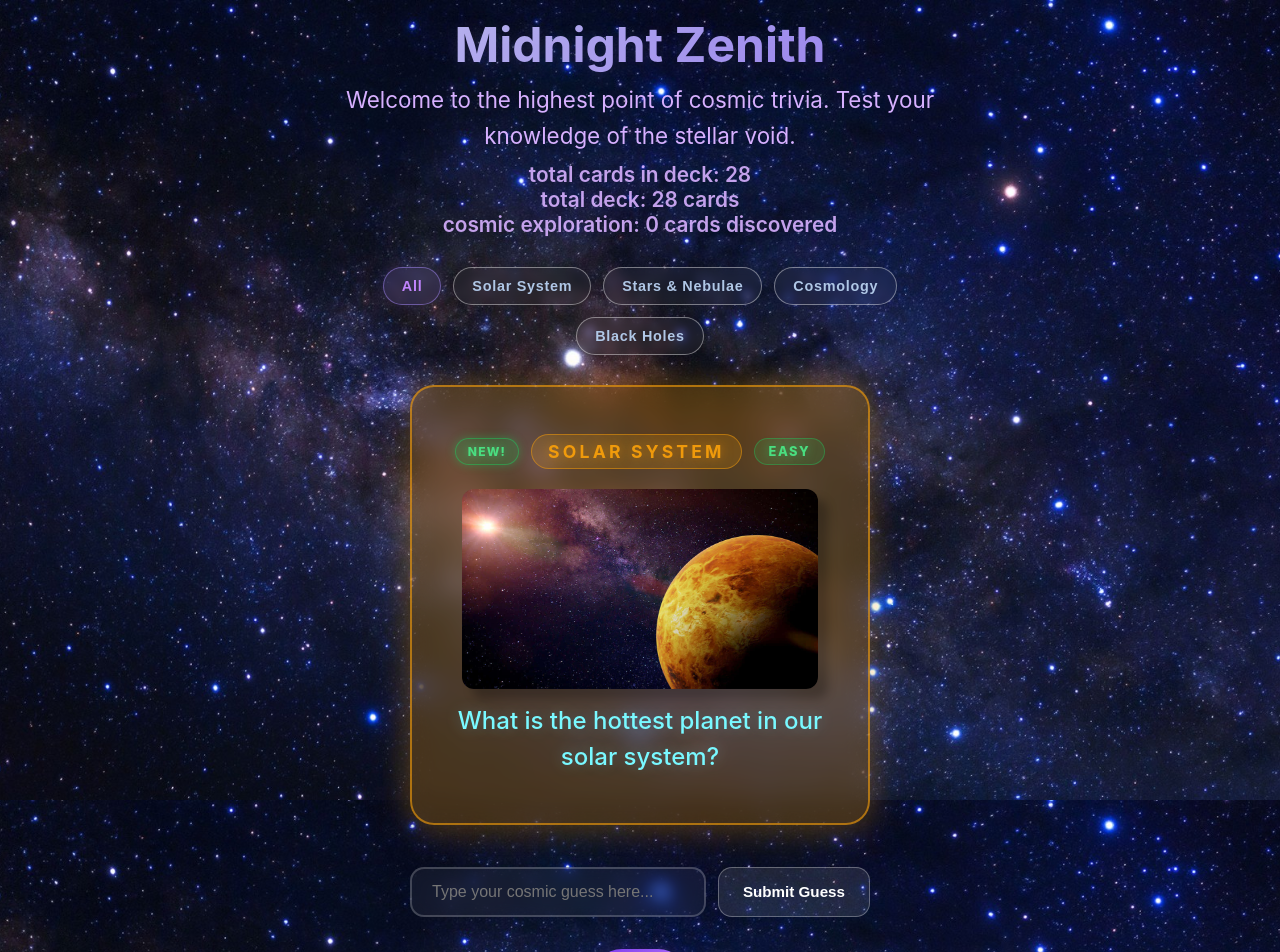
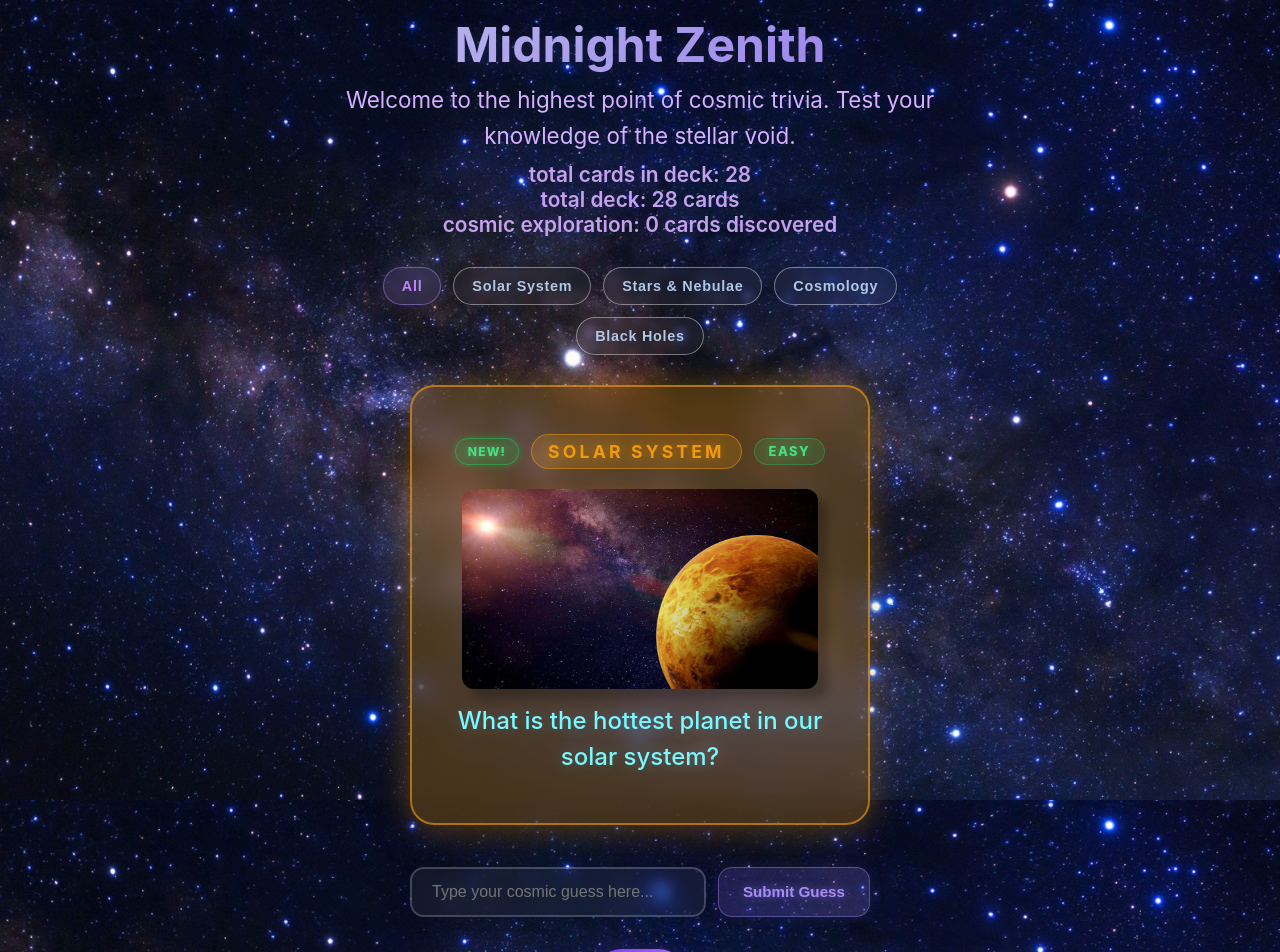
Before and after one commit to zxahamza20/Midnight-Zenith, a React (Vite) app: page / in a window 1280 px wide. Shown: the top 952 px of the page. Built offline with nearby package versions, Linux system fonts and the light colour scheme.

Commit message:
Submit btn has same theme as the website

```diff
--- a/src/App.css
+++ b/src/App.css
@@ -204,20 +204,24 @@ body {
 }
 
 .submit-guess-btn {
-  background: rgba(255, 255, 255, 0.1);
-  color: #FFFFFF;
-  border: 1px solid rgba(255, 255, 255, 0.3);
+  background: linear-gradient(135deg, rgba(130, 94, 238, 0.2) 0%, rgba(167, 139, 250, 0.2) 100%);
+  color: #A78BFA;
+  border: 1px solid rgba(167, 139, 250, 0.4);
   padding: 0 24px;
   border-radius: 14px;
   font-size: 0.95rem;
   font-weight: 600;
   cursor: pointer;
+  box-shadow: 0 0 15px rgba(167, 139, 250, 0.1);
+  text-shadow: 0 0 8px rgba(167, 139, 250, 0.5);
   transition: all 0.2s ease;
 }
 
 .submit-guess-btn:hover {
-  background: rgba(255, 255, 255, 0.2);
-  border-color: rgba(255, 255, 255, 0.5);
+  background: linear-gradient(135deg, rgba(130, 94, 238, 0.35) 0%, rgba(167, 139, 250, 0.35) 100%);
+  border-color: rgba(174, 150, 245, 0.7);
+  box-shadow: 0 0 20px rgba(167, 139, 250, 0.3);
+  color: rgba(205, 191, 248, 0.7);
 }
 
 @media (max-width: 500px) {
```
